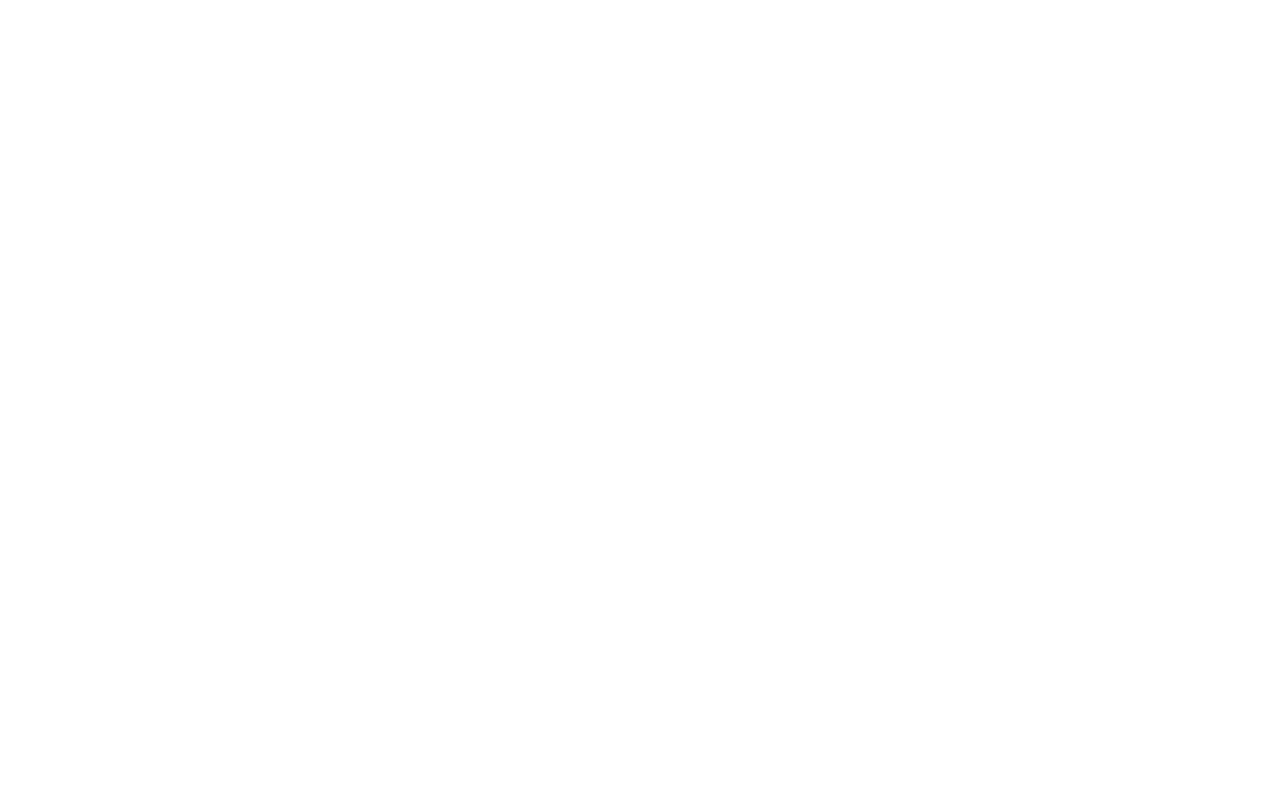
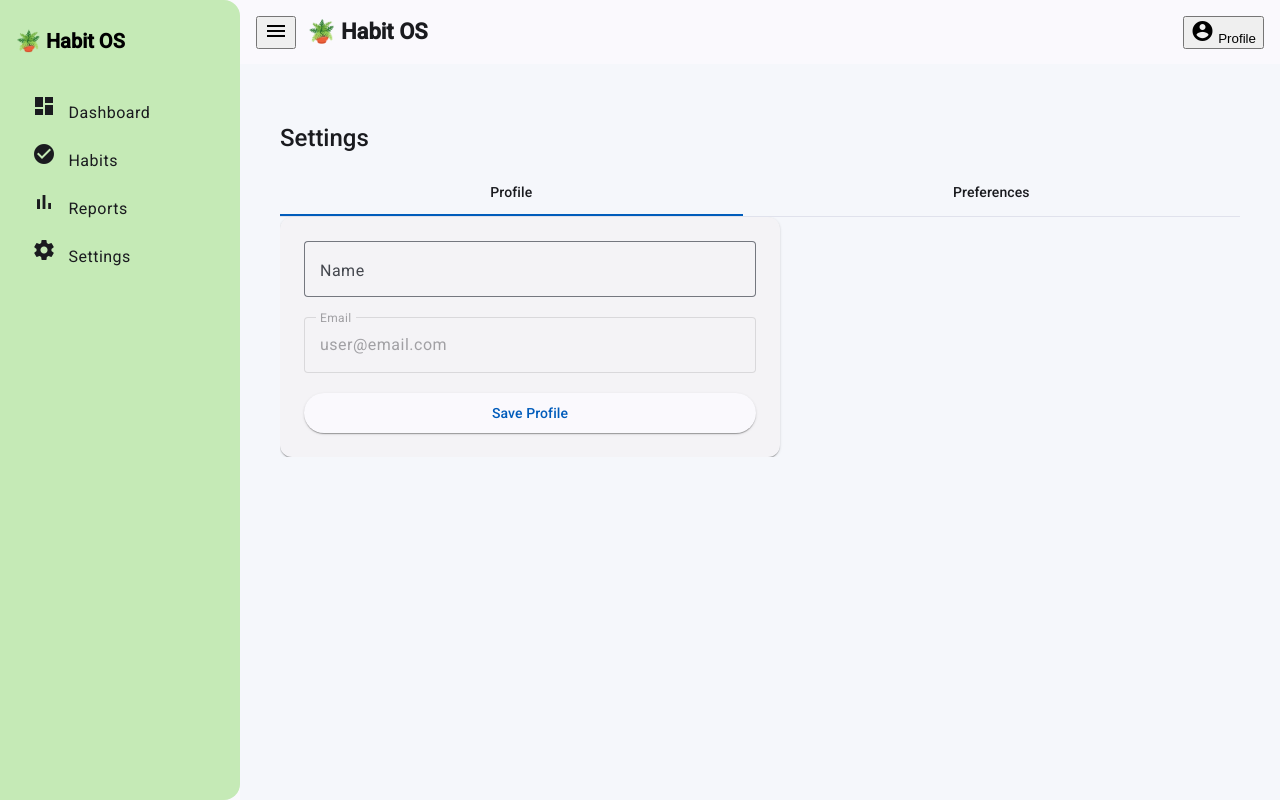
Before and after one commit to 123-Aditya/HabitOS, an Angular app in the folder habit-os-frontend/: page /settings in a window 1280 px wide. Before the commit this address led to /. Built offline with nearby package versions, Linux system fonts and the light colour scheme.

Commit message:
Adding component for settings option

```diff
--- a/habit-os-frontend/src/app/app.routes.ts
+++ b/habit-os-frontend/src/app/app.routes.ts
@@ -3,6 +3,7 @@
 import { DashboardComponent } from './pages/dashboard/dashboard.component';
 import { HabitsComponent } from './pages/habits/habits.component';
 import { ReportsComponent } from './pages/reports/reports.component';
+import { SettingsComponent } from './pages/settings/settings.component';
 
 export const routes: Routes = [
   {
@@ -13,6 +14,7 @@
       { path: 'dashboard', component: DashboardComponent },
       { path: 'habits', component: HabitsComponent },
       { path: 'reports', component: ReportsComponent },
+      { path: 'settings', component: SettingsComponent }
     ]
   }
 ];
--- /dev/null
+++ b/habit-os-frontend/src/app/pages/settings/settings.component.css
@@ -0,0 +1,17 @@
+.settings-container {
+  padding: 24px;
+}
+
+.settings-card {
+  max-width: 500px;
+  padding: 24px;
+}
+
+.full-width {
+  width: 100%;
+}
+
+h2 {
+  margin-bottom: 16px;
+  font-weight: 500;
+}
--- /dev/null
+++ b/habit-os-frontend/src/app/pages/settings/settings.component.html
@@ -0,0 +1,53 @@
+<div class="settings-container">
+
+  <h2>Settings</h2>
+
+  <mat-tab-group>
+
+    <!-- PROFILE TAB -->
+    <mat-tab label="Profile">
+      <mat-card class="settings-card">
+        <mat-form-field appearance="outline" class="full-width">
+          <mat-label>Name</mat-label>
+          <input matInput placeholder="Your name">
+        </mat-form-field>
+
+        <mat-form-field appearance="outline" class="full-width">
+          <mat-label>Email</mat-label>
+          <input matInput disabled value="user@email.com">
+        </mat-form-field>
+
+        <button mat-raised-button color="primary">
+          Save Profile
+        </button>
+      </mat-card>
+    </mat-tab>
+
+    <!-- PREFERENCES TAB -->
+    <mat-tab label="Preferences">
+      <mat-card class="settings-card">
+
+        <mat-slide-toggle>
+          Enable Weekly Email Reports
+        </mat-slide-toggle>
+
+        <br /><br />
+
+        <mat-form-field appearance="outline" class="full-width">
+          <mat-label>Theme</mat-label>
+          <mat-select>
+            <mat-option value="light">Light</mat-option>
+            <mat-option value="dark">Dark</mat-option>
+          </mat-select>
+        </mat-form-field>
+
+        <button mat-raised-button color="primary">
+          Save Preferences
+        </button>
+
+      </mat-card>
+    </mat-tab>
+
+  </mat-tab-group>
+
+</div>
```
Also changed, not shown: habit-os-frontend/src/app/pages/settings/settings.component.ts (added, +18 -0 lines), 1 other file (tests, documents, lock files or other folders).
